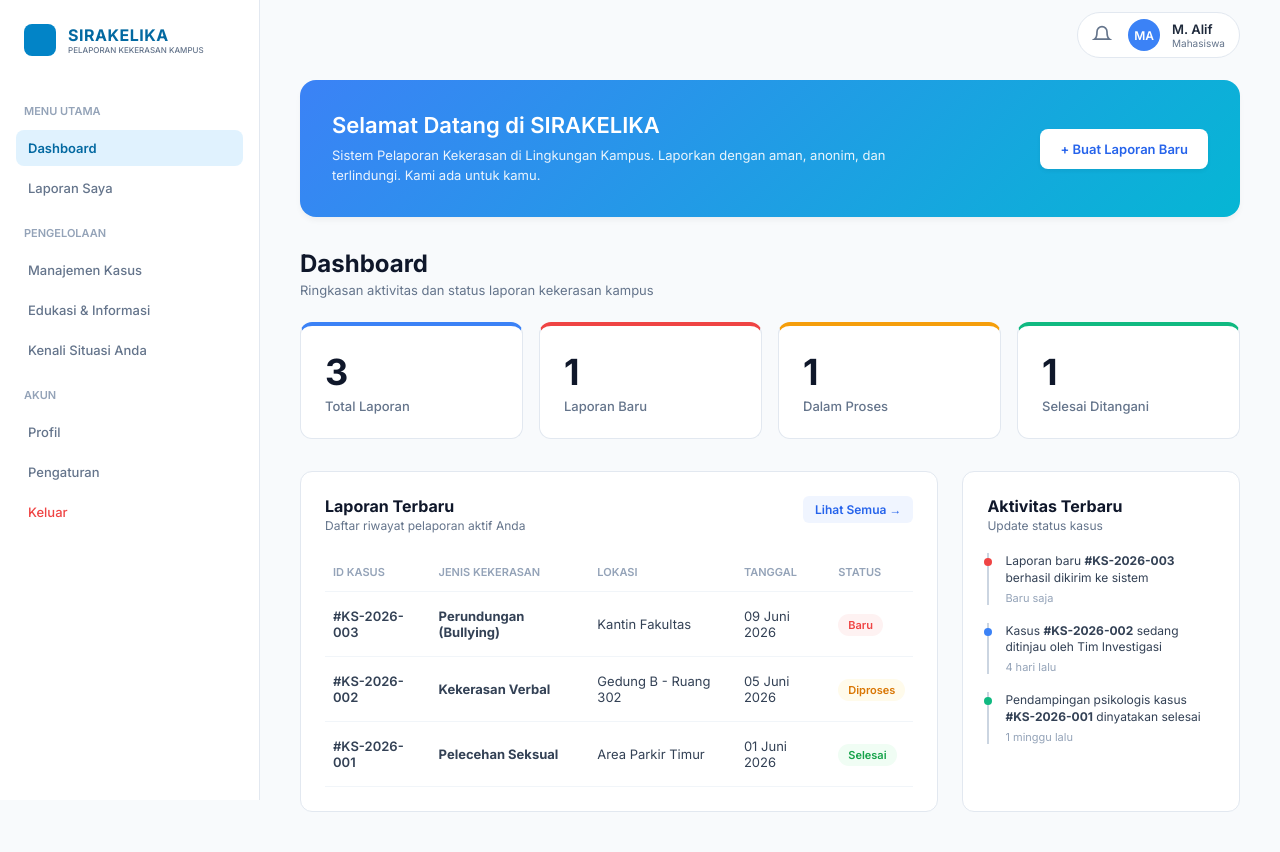
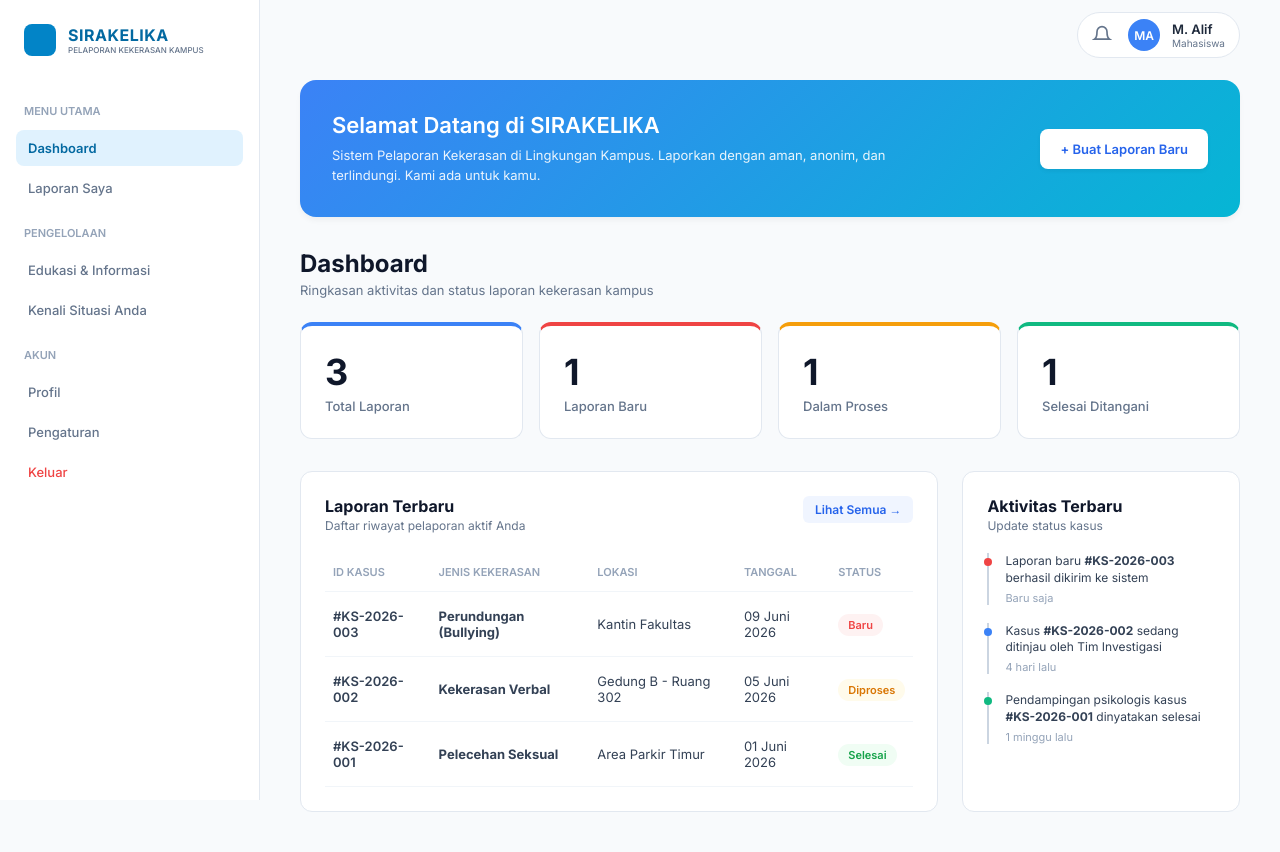
Before and after one commit to Zxkar/SIRAKELIKA, a PHP site: page /dashboard.php in a window 1280 px wide. Run offline with PHP 8.4, Linux system fonts and the light colour scheme; the visitor is signed in with stand-in values (Sample User, id 1); data that the repository does not hold is empty; a stand-in replaces the project's code that opens the database connection.

Commit message:
hapus manajemen kasus

```diff
--- a/dashboard.php
+++ b/dashboard.php
@@ -48,8 +48,6 @@ $data_selesai = mysqli_fetch_assoc($query_selesai)['selesai'];
             </a>
 
             <div class="nav-group">PENGELOLAAN</div>
-            <a href="#" class="nav-link">
-                <span class="nav-text">Manajemen Kasus</span>
             </a>
             <a href="#" class="nav-link">
                 <span class="nav-text">Edukasi & Informasi</span>
```
